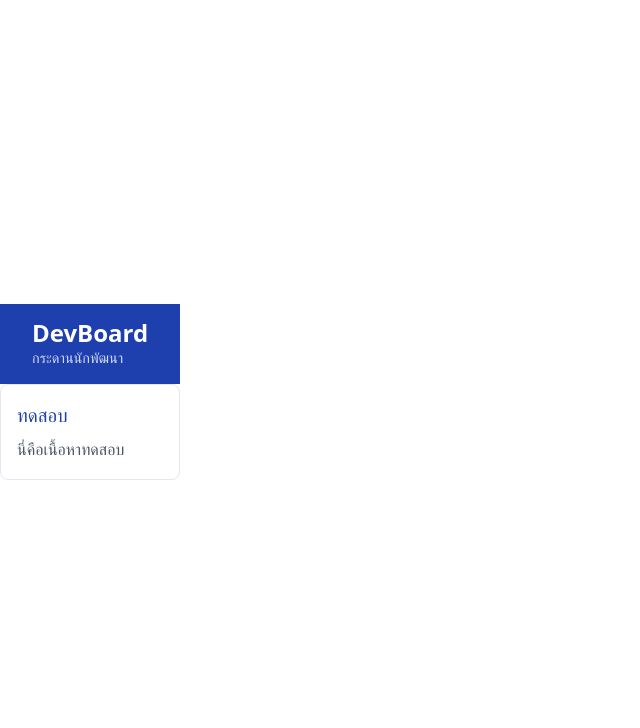
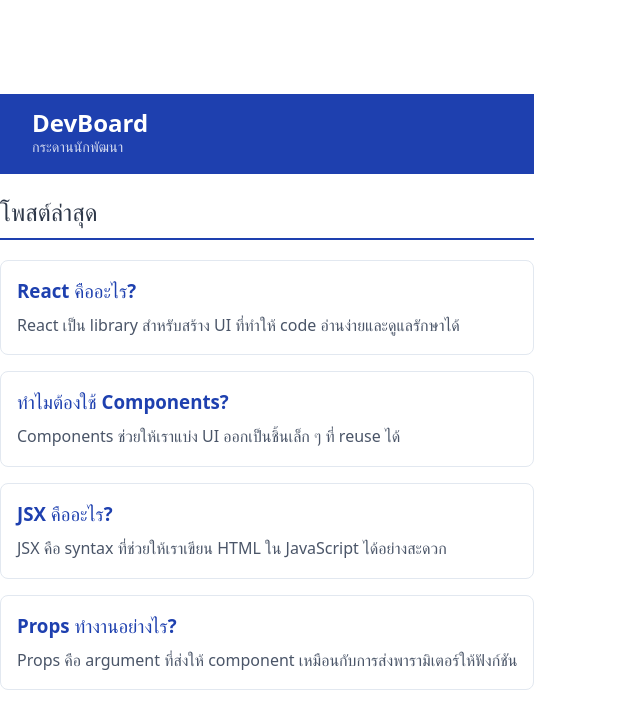
Before and after one commit to 67160026-cmd/devboard-67160026, a React (Vite) app: page / in a window 1280 px wide. Shown: the top 728 px of the page, without its empty margins (0-640 px from the left). Built offline with nearby package versions, Linux system fonts and the light colour scheme.

Commit message:
add PostList.jsx

```diff
--- a/src/App.jsx
+++ b/src/App.jsx
@@ -1,5 +1,6 @@
 import Navbar from "./components/Navbar";
 import PostCard from "./components/PostCard";
+import PostList from "./components/PostList";
 const POSTS = [
   {
     id: 1,
@@ -33,7 +34,7 @@ function App() {
   return (
     <div>
       <Navbar />
-      <PostCard title="ทดสอบ" body="นี่คือเนื้อหาทดสอบ" />
+      <PostList posts={POSTS} />
     </div>
   );
 }
--- /dev/null
+++ b/src/components/PostList.jsx
@@ -0,0 +1,23 @@
+import PostCard from "./PostCard";
+
+function PostList({ posts }) {
+  return (
+    <div>
+      <h2
+        style={{
+          color: "#2d3748",
+          borderBottom: "2px solid #1e40af",
+          paddingBottom: "0.5rem",
+        }}
+      >
+        โพสต์ล่าสุด
+      </h2>
+
+      {posts.map((post) => (
+        <PostCard key={post.id} title={post.title} body={post.body} />
+      ))}
+    </div>
+  );
+}
+
+export default PostList;
```
